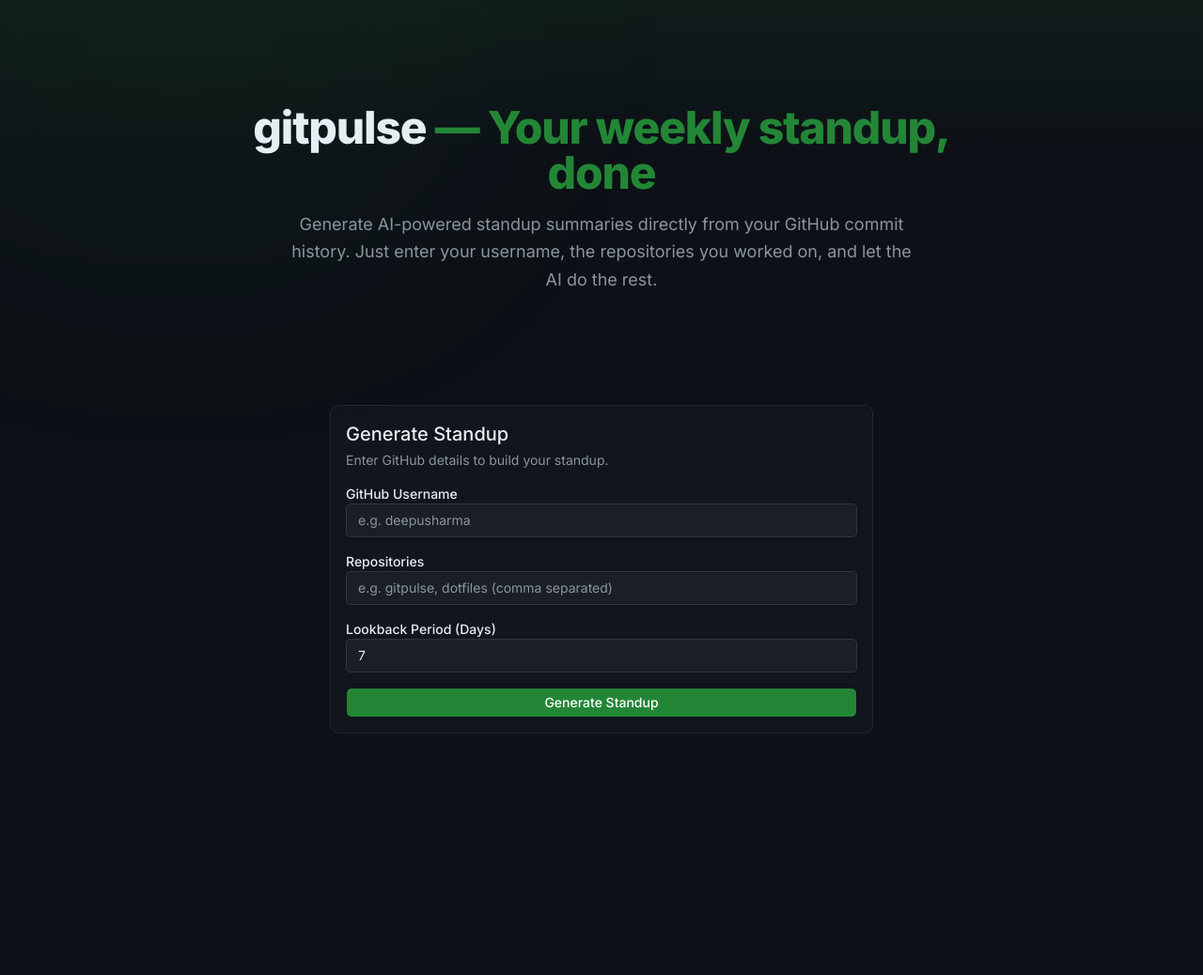
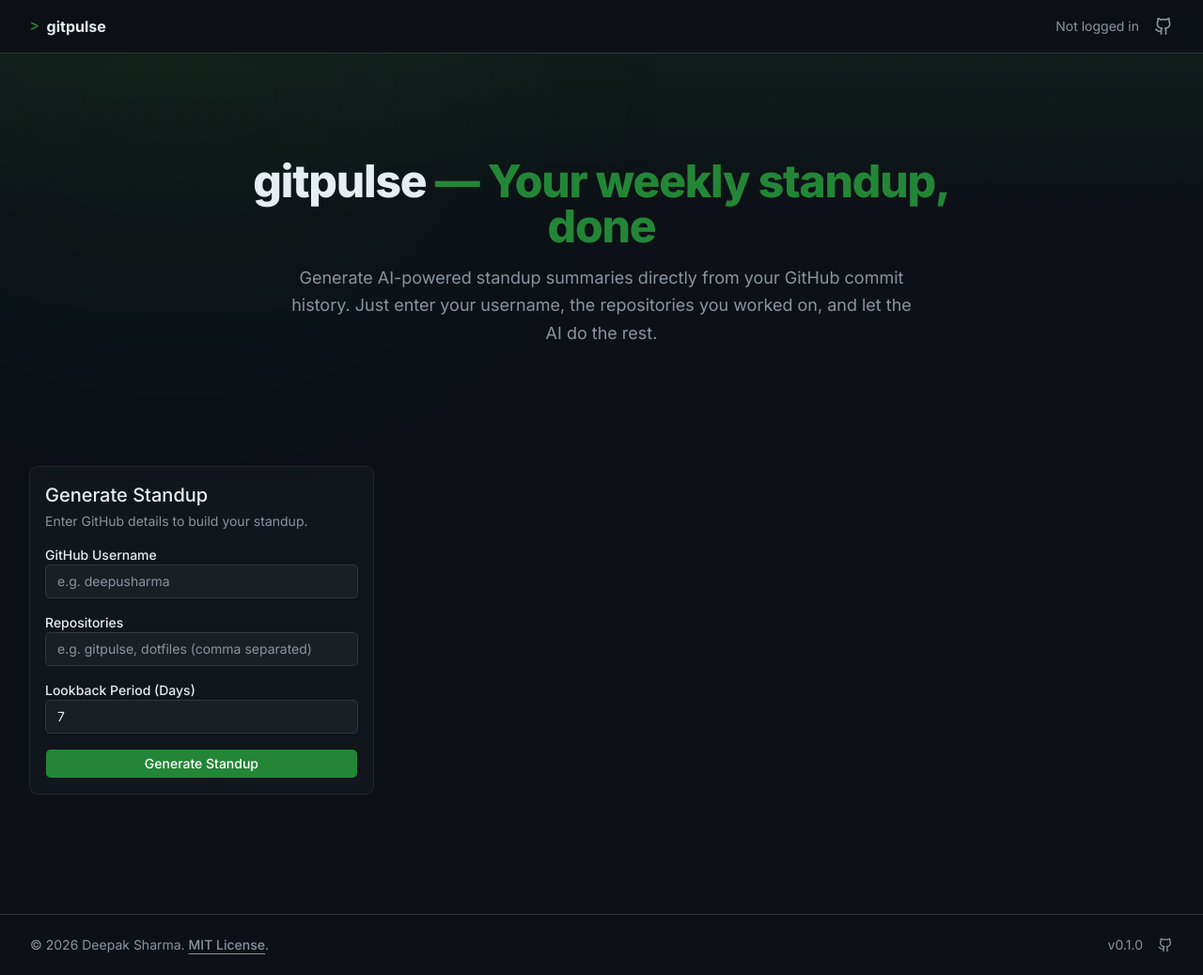
Before and after one commit to deepusharma/gitpulse, a Next.js app in the folder web/: page / in a window 1280 px wide. Shown: the whole page at 94% size. Before the commit the page ends 932 px from the top, so only its background shows below. Built offline with nearby package versions, Linux system fonts and the light colour scheme; no server answers.

Commit message:
feat: fix markdown, split layout, add header/footer (S#67, S#68, S#66)

```diff
--- a/web/app/globals.css
+++ b/web/app/globals.css
@@ -1,6 +1,7 @@
 @import "tailwindcss";
 @import "tw-animate-css";
 @import "shadcn/tailwind.css";
+@plugin "@tailwindcss/typography";
 
 @custom-variant dark (&:is(.dark *));
 
--- a/web/app/layout.tsx
+++ b/web/app/layout.tsx
@@ -1,7 +1,8 @@
 import type { Metadata } from "next";
 import { Inter, JetBrains_Mono } from "next/font/google";
 import "./globals.css";
-
+import { Header } from "@/components/Header";
+import { Footer } from "@/components/Footer";
 const inter = Inter({
   variable: "--font-sans",
   subsets: ["latin"],
@@ -25,9 +26,13 @@
   return (
     <html lang="en" className="dark scroll-smooth">
       <body
-        className={`${inter.variable} ${jetbrainsMono.variable} antialiased min-h-screen bg-background text-foreground`}
+        className={`${inter.variable} ${jetbrainsMono.variable} antialiased min-h-screen bg-background text-foreground flex flex-col`}
       >
-        {children}
+        <Header />
+        <div className="flex-1">
+          {children}
+        </div>
+        <Footer />
       </body>
     </html>
   );
--- a/web/app/page.tsx
+++ b/web/app/page.tsx
@@ -16,10 +16,11 @@
       <div className="absolute top-0 inset-x-0 h-40 bg-gradient-to-b from-primary/10 to-transparent w-full pointer-events-none" />
       <div className="absolute top-[-20%] left-[-10%] w-[50%] h-[50%] rounded-full bg-primary/5 blur-[120px] pointer-events-none" />
 
-      <main className="w-full max-w-7xl relative z-10 flex flex-col items-center gap-6 pb-20">
+      <main className="w-full max-w-7xl relative z-10 flex flex-col gap-8 pb-20 min-h-[calc(100vh-12rem)]">
         <Hero />
 
-        <div className="w-full">
+        <div className="flex flex-col md:flex-row w-full gap-8 items-start">
+          <div className="w-full md:w-[30%] shrink-0 md:sticky md:top-24">
             <SummaryForm
               onSuccess={(response) => {
                 setData(response);
@@ -32,8 +33,9 @@
             />
           </div>
 
-        <div className="w-full flex justify-center">
+          <div className="w-full md:w-[70%] mt-8 md:mt-0">
             <Results data={data} isLoading={isLoading} />
+          </div>
         </div>
       </main>
     </div>
--- /dev/null
+++ b/web/components/Footer.tsx
@@ -0,0 +1,36 @@
+import Link from "next/link";
+import { Github } from "lucide-react";
+import packageJson from "../package.json";
+
+export function Footer() {
+  return (
+    <footer className="w-full border-t border-border bg-background py-6 md:py-0">
+      <div className="container mx-auto flex max-w-7xl flex-col items-center justify-between gap-4 px-4 sm:px-6 lg:px-8 md:h-16 md:flex-row">
+        <p className="text-center text-sm leading-loose text-muted-foreground md:text-left">
+          &copy; 2026 Deepak Sharma.{" "}
+          <Link
+            href="https://github.com/deepusharma/gitpulse/blob/master/LICENSE"
+            target="_blank"
+            rel="noreferrer"
+            className="font-medium underline underline-offset-4 hover:text-foreground"
+          >
+            MIT License
+          </Link>
+          .
+        </p>
+        <div className="flex items-center gap-4 text-sm text-muted-foreground">
+          <span>v{packageJson.version}</span>
+          <Link
+            href="https://github.com/deepusharma/gitpulse"
+            target="_blank"
+            rel="noreferrer"
+            className="hover:text-foreground transition-colors"
+          >
+            <span className="sr-only">GitHub</span>
+            <Github className="h-4 w-4" />
+          </Link>
+        </div>
+      </div>
+    </footer>
+  );
+}
--- /dev/null
+++ b/web/components/Header.tsx
@@ -0,0 +1,32 @@
+import Link from "next/link";
+import { Github } from "lucide-react";
+
+export function Header() {
+  return (
+    <header className="sticky top-0 z-50 w-full border-b border-border bg-background/95 backdrop-blur supports-[backdrop-filter]:bg-background/60">
+      <div className="container mx-auto flex h-14 max-w-7xl items-center justify-between px-4 sm:px-6 lg:px-8">
+        <div className="flex items-center gap-2">
+          <Link href="/" className="font-bold flex items-center space-x-2">
+            <span className="font-mono text-primary">&gt;</span>
+            <span className="font-bold">gitpulse</span>
+          </Link>
+        </div>
+        <div className="flex items-center gap-4">
+          {/* Placeholder for OAuth */}
+          <div className="text-sm text-muted-foreground hidden sm:block">
+            Not logged in
+          </div>
+          <Link
+            href="https://github.com/deepusharma/gitpulse"
+            target="_blank"
+            rel="noreferrer"
+            className="text-muted-foreground hover:text-foreground transition-colors"
+          >
+            <Github className="h-5 w-5" />
+            <span className="sr-only">GitHub</span>
+          </Link>
+        </div>
+      </div>
+    </header>
+  );
+}
--- a/web/package.json
+++ b/web/package.json
@@ -10,6 +10,7 @@
   },
   "dependencies": {
     "@base-ui/react": "^1.3.0",
+    "@tailwindcss/typography": "^0.5.19",
     "class-variance-authority": "^0.7.1",
     "clsx": "^2.1.1",
     "lucide-react": "^0.577.0",
```
Also changed, not shown: 1 other file (tests, documents, lock files or other folders). Lines whose indentation alone changed are shown as unchanged.
